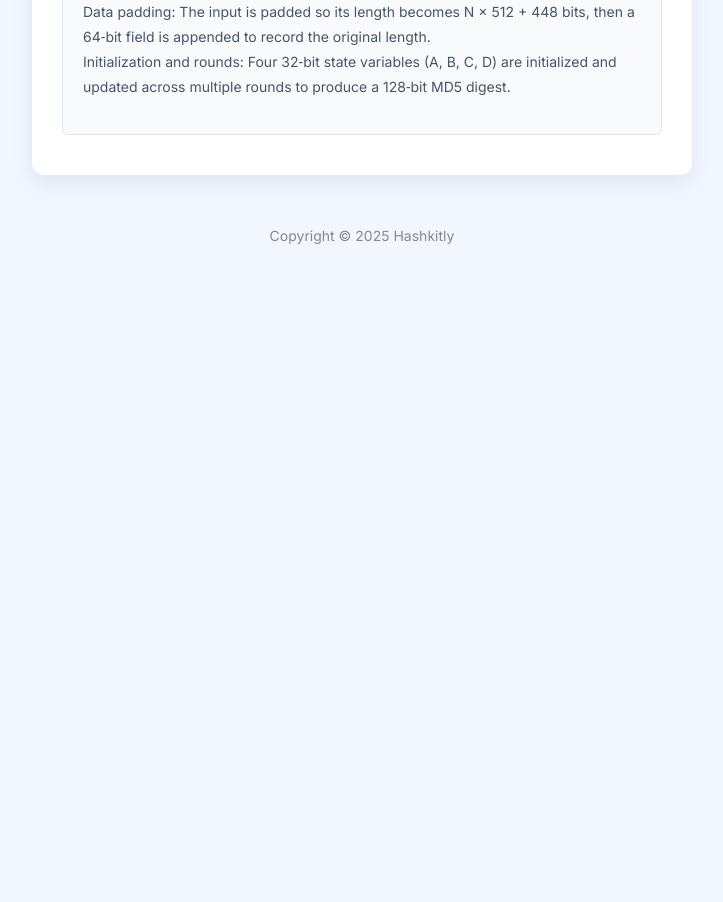
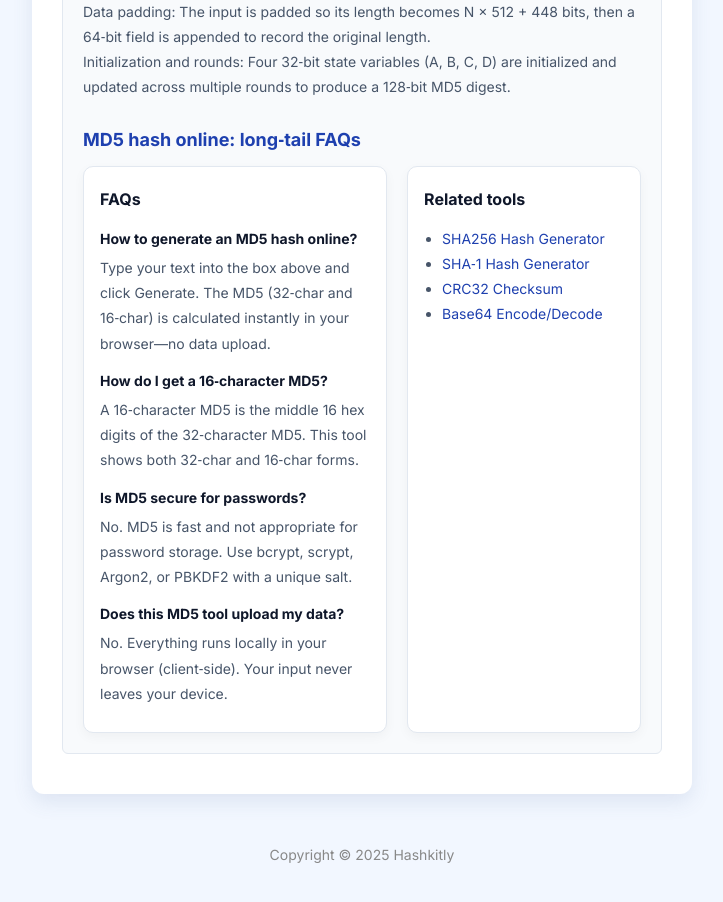
Before and after one commit to darren562/md5-tool, a Next.js app: page / in a window 1280 px wide. Shown: the part 1540-2442 px from the top of the page, without its empty margins (278-1001 px from the left). Before the commit the page ends 1834 px from the top, so only its background shows below. Built offline with nearby package versions, Linux system fonts and the light colour scheme.

Commit message:
add part

```diff
--- a/app/base64/page.tsx
+++ b/app/base64/page.tsx
@@ -6,7 +6,7 @@ export const metadata: Metadata = {
   description:
     "Free online Base64 encoder and decoder for text. Instantly encode or decode Base64 in your browser with no data upload. Safe, private, and easy to use.",
   keywords:
-    "Base64, encode, decode, online converter, text encoding, base64 online, base64 tool, privacy, secure",
+    "base64 encode text online, base64 decode string online, browser base64 converter, base64 without upload, free base64 encoder decoder, copy base64 output",
   icons: {
     icon: "/favicon.ico",
   },
--- /dev/null
+++ b/app/components/LongTailSEO.tsx
@@ -0,0 +1,83 @@
+"use client";
+
+import Script from "next/script";
+
+export type FAQItem = { q: string; a: string };
+
+export default function LongTailSEO({
+  title,
+  breadcrumbs,
+  faqs,
+  relatedLinks,
+}: {
+  title: string;
+  breadcrumbs: { name: string; url: string }[];
+  faqs: FAQItem[];
+  relatedLinks?: { name: string; url: string }[];
+}) {
+  const faqLd = {
+    "@context": "https://schema.org",
+    "@type": "FAQPage",
+    mainEntity: faqs.map((f) => ({
+      "@type": "Question",
+      name: f.q,
+      acceptedAnswer: { "@type": "Answer", text: f.a },
+    })),
+  };
+  const breadLd = {
+    "@context": "https://schema.org",
+    "@type": "BreadcrumbList",
+    itemListElement: breadcrumbs.map((b, i) => ({
+      "@type": "ListItem",
+      position: i + 1,
+      name: b.name,
+      item: b.url,
+    })),
+  };
+  return (
+    <section className="ltseo">
+      <h2 className="ltseo__title">{title}</h2>
+      <div className="ltseo__grid">
+        <div className="ltseo__col ltseo__col--faq">
+          <h3 className="ltseo__subtitle">FAQs</h3>
+          <dl className="ltseo__faq">
+            {faqs.map((f, idx) => (
+              <div key={idx} className="ltseo__qa">
+                <dt className="ltseo__q">{f.q}</dt>
+                <dd className="ltseo__a">{f.a}</dd>
+              </div>
+            ))}
+          </dl>
+        </div>
+        {!!relatedLinks?.length && (
+          <div className="ltseo__col ltseo__col--related">
+            <h3 className="ltseo__subtitle">Related tools</h3>
+            <ul className="ltseo__list">
+              {relatedLinks.map((r, idx) => (
+                <li key={idx}>
+                  <a href={r.url} className="ltseo__link">
+                    {r.name}
+                  </a>
+                </li>
+              ))}
+            </ul>
+          </div>
+        )}
+      </div>
+      <Script
+        id="ld-faq"
+        type="application/ld+json"
+        strategy="afterInteractive"
+      >
+        {JSON.stringify(faqLd)}
+      </Script>
+      <Script
+        id="ld-breadcrumbs"
+        type="application/ld+json"
+        strategy="afterInteractive"
+      >
+        {JSON.stringify(breadLd)}
+      </Script>
+    </section>
+  );
+}
--- a/app/globals.css
+++ b/app/globals.css
@@ -435,3 +435,39 @@ textarea:focus {
   background: #f1f5f9;
   color: #1e40af;
 }
+
+/* LongTailSEO styles */
+.ltseo { margin-top: 24px; }
+.ltseo__title {
+  font-size: 18px;
+  color: #1e40af;
+  margin: 12px 0 14px;
+}
+.ltseo__grid {
+  display: grid;
+  grid-template-columns: 1.3fr 1fr;
+  gap: 20px;
+}
+.ltseo__col {
+  background: #ffffff;
+  border: 1px solid #e2e8f0;
+  border-radius: 10px;
+  padding: 14px 16px;
+  box-shadow: 0 4px 12px rgba(0,0,0,0.04);
+}
+.ltseo__subtitle {
+  font-size: 16px;
+  margin: 4px 0 12px;
+  color: #0f172a;
+}
+.ltseo__faq { margin: 0; }
+.ltseo__qa { margin: 0 0 12px; }
+.ltseo__q { font-weight: 700; color: #0f172a; }
+.ltseo__a { margin: 4px 0 0; color: #475569; }
+.ltseo__list { margin: 0; padding-left: 18px; }
+.ltseo__link { color: #1e40af; text-decoration: none; }
+.ltseo__link:hover { text-decoration: underline; }
+
+@media (max-width: 780px) {
+  .ltseo__grid { grid-template-columns: 1fr; }
+}
--- a/app/page.tsx
+++ b/app/page.tsx
@@ -1,9 +1,10 @@
 "use client";
 
-import { useState, useEffect } from "react";
+import { useState } from "react";
 import CryptoJS from "crypto-js";
 import ToolLinks from "./components/ToolLinks";
 import { SafetyNote } from "./components/SafetyNote";
+import LongTailSEO from "./components/LongTailSEO";
 
 export default function Home() {
   const [inputText, setInputText] = useState("");
@@ -16,26 +17,18 @@ export default function Home() {
 
   const handleEncrypt = () => {
     const text = inputText.trim();
-    console.log("Input text:", text);
-
     if (!text) {
       alert("Please enter text to hash");
       return;
     }
-
     const h32 = CryptoJS.MD5(text).toString();
     const h16 = h32.substr(8, 16);
-
-    console.log("MD5 result:", { h32, h16 });
-
     const newResults = {
       l32: h32,
       u32: h32.toUpperCase(),
       l16: h16,
       u16: h16.toUpperCase(),
     };
-
-    console.log("Set result:", newResults);
     setResults(newResults);
   };
 
@@ -189,6 +182,51 @@ export default function Home() {
             are initialized and updated across multiple rounds to produce a
             128‑bit MD5 digest.
           </p>
+
+          {/* Long-tail SEO inside intro */}
+          <LongTailSEO
+            title="MD5 hash online: long‑tail FAQs"
+            breadcrumbs={[
+              { name: "Home", url: "https://www.hashkitly.com/" },
+              { name: "MD5 Hash Generator", url: "https://www.hashkitly.com/" },
+            ]}
+            faqs={[
+              {
+                q: "How to generate an MD5 hash online?",
+                a: "Type your text into the box above and click Generate. The MD5 (32‑char and 16‑char) is calculated instantly in your browser—no data upload.",
+              },
+              {
+                q: "How do I get a 16‑character MD5?",
+                a: "A 16‑character MD5 is the middle 16 hex digits of the 32‑character MD5. This tool shows both 32‑char and 16‑char forms.",
+              },
+              {
+                q: "Is MD5 secure for passwords?",
+                a: "No. MD5 is fast and not appropriate for password storage. Use bcrypt, scrypt, Argon2, or PBKDF2 with a unique salt.",
+              },
+              {
+                q: "Does this MD5 tool upload my data?",
+                a: "No. Everything runs locally in your browser (client‑side). Your input never leaves your device.",
+              },
+            ]}
+            relatedLinks={[
+              {
+                name: "SHA256 Hash Generator",
+                url: "https://www.hashkitly.com/sha256",
+              },
+              {
+                name: "SHA‑1 Hash Generator",
+                url: "https://www.hashkitly.com/sha1",
+              },
+              {
+                name: "CRC32 Checksum",
+                url: "https://www.hashkitly.com/crc32",
+              },
+              {
+                name: "Base64 Encode/Decode",
+                url: "https://www.hashkitly.com/base64",
+              },
+            ]}
+          />
         </div>
       </div>
       <ToolLinks />
--- a/app/sha256/page.tsx
+++ b/app/sha256/page.tsx
@@ -6,7 +6,7 @@ export const metadata: Metadata = {
   description:
     "Free online SHA256 hash generator for text encryption. Instant SHA256 hash calculation in your browser with no data upload. Perfect for password hashing and text verification.",
   keywords:
-    "SHA256, hash, online, encryption, text, generator, sha256 online, sha256 tool, password hash, secure hash",
+    "sha256 online generator, hash string to sha256, browser sha256 calculator, verify sha256 checksum online, create sha256 without upload",
   icons: {
     icon: "/favicon.ico",
   },
```
